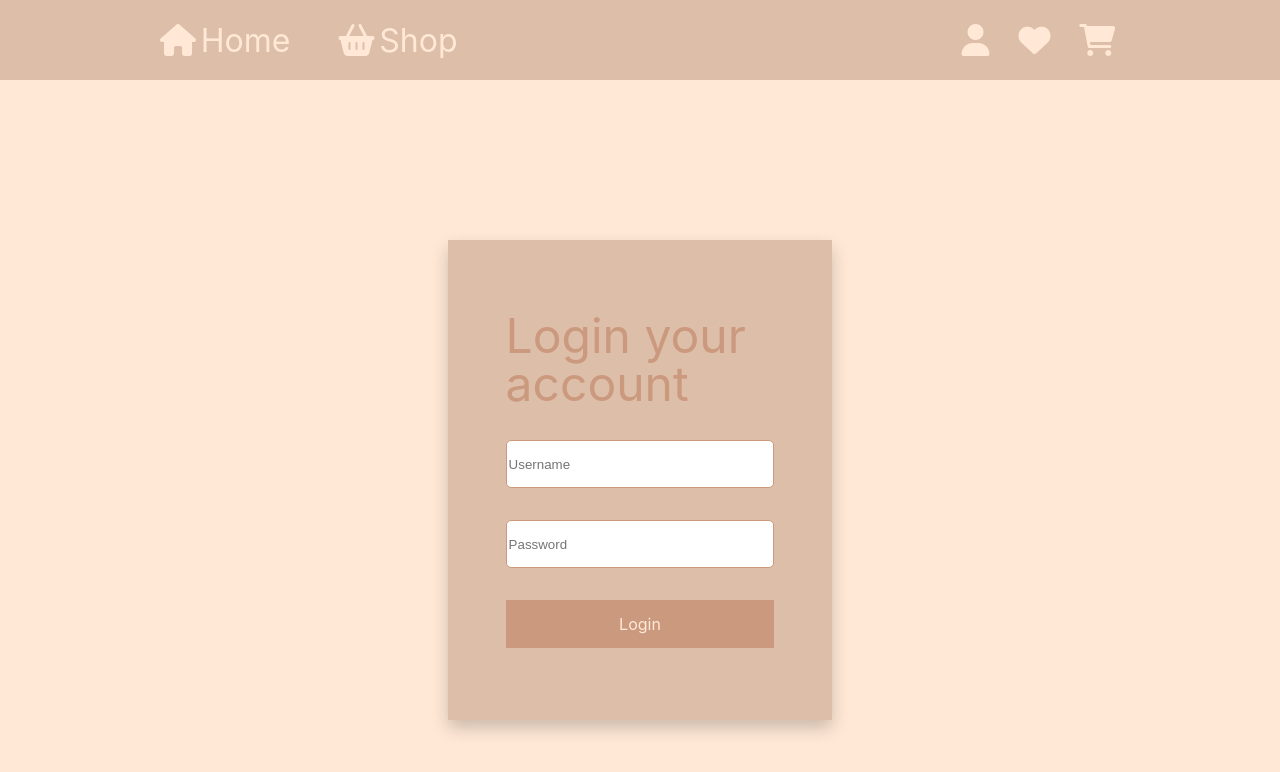
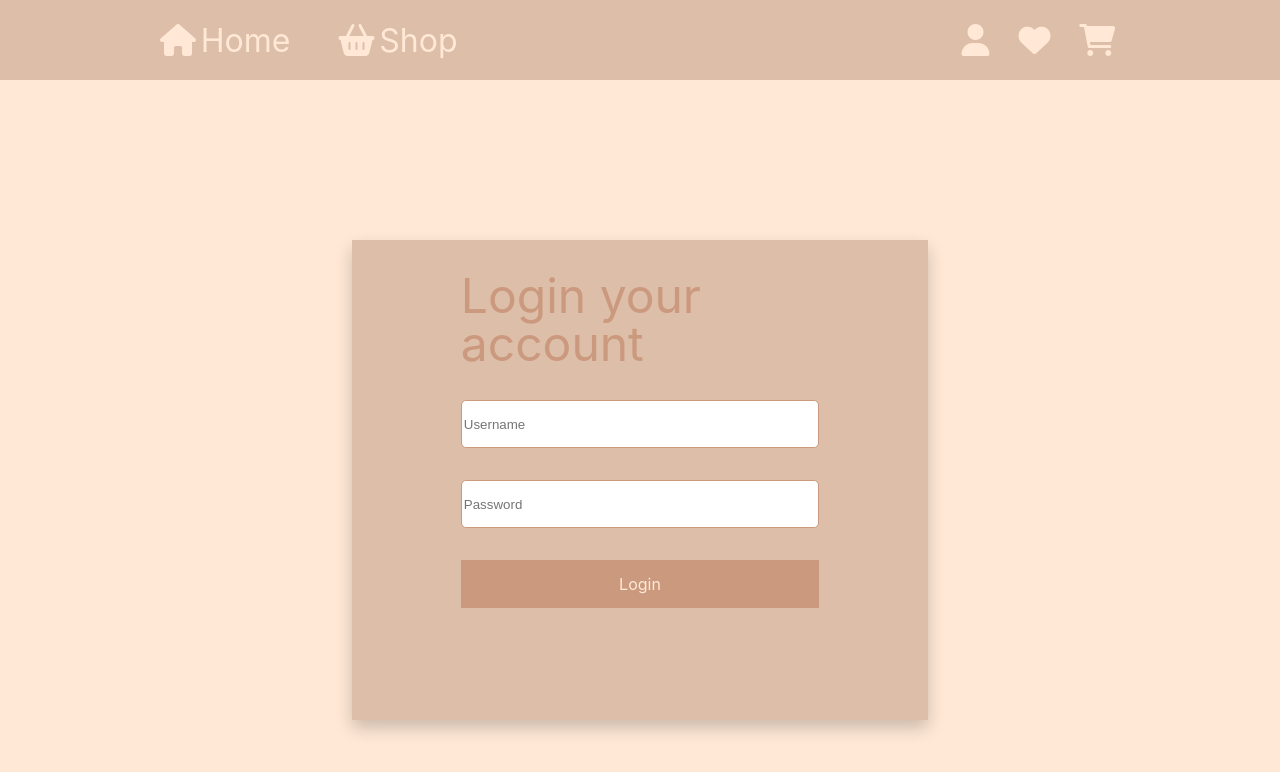
Before and after one commit to AlexxHr/react-shop, a React (Create React App) app in the folder frontend/: page /login in a window 1280 px wide. Shown: the top 772 px of the page. Built offline with nearby package versions, Linux system fonts and the light colour scheme.

Commit message:
prevented logged users from registering and login

```diff
--- a/frontend/public/styles.css
+++ b/frontend/public/styles.css
@@ -36,6 +36,16 @@
 
 .nav-items li i {
     margin-right: 0.30rem;
+}
+
+.nav-items a {
+    font-size: 2rem;
+    color: var(--lighter);
+    text-decoration: none;
+}
+
+.nav-items a:hover  {
+    color: var(--dark)
 }
 
 .nav-items li:hover {
@@ -248,7 +258,7 @@
     border-radius: 10px;
 }
 /* Register page */
-.register {
+.auth {
     background-color: var(--lighter);
     height:100vh;
     display: flex;
@@ -257,37 +267,39 @@
 
 }
 
-.register-box {
+.auth-box {
     box-shadow: 0px 8px 16px 0px rgba(0, 0, 0, 0.2);
     background-color: var(--light);
     height:60%;
     width:30%;
+    min-width: 576px;
+    padding: 2rem;
     display: flex;
-    flex-direction: column;
+    /* flex-direction: column; */
     justify-content:center;
-    align-items: center;
+
     gap: 2rem;
 }
 
-.register-text {
+.auth-text {
     font-size: 3rem;
     color: var(--dark)
 }
 
-.register-form {
+.auth-form {
     width: 70%;
     display: flex;
     flex-direction: column;
     gap: 2rem;
 }
 
-.register-form input {
+.auth-form input {
     height:3rem;
     border-radius: 5px;
     border: 1px solid var(--dark);
 }
 
-.register-btn {
+.auth-btn {
     background-color: var(--dark);
     height:3rem;
     color: var(--lighter);
--- a/frontend/src/components/Login/Login.js
+++ b/frontend/src/components/Login/Login.js
@@ -1,8 +1,9 @@
 import { useState, useContext } from "react";
+import { Navigate } from "react-router-dom";
 import AuthContext from "../../context/AuthContext";
 
 const Login = () => {
-  const { loginUser } = useContext(AuthContext);
+  const { loginUser, user } = useContext(AuthContext);
   const [username, setUsername] = useState("");
   const [password, setPassword] = useState("");
 
@@ -12,11 +13,11 @@ const Login = () => {
   };
 
   return (
-
-    <section className="register">
-            <article className="register-box">
-                <form onSubmit={handleSubmit} className="register-form">
-                    <h1 className="register-text">Login your account</h1>
+    !user ?
+    <section className="auth">
+            <article className="auth-box">
+                <form onSubmit={handleSubmit} className="auth-form">
+                    <h1 className="auth-text">Login your account</h1>
                     <input
                         type="text"
                         id="username"
@@ -31,10 +32,11 @@ const Login = () => {
                         placeholder="Password"
                         required
                     />
-                    <button className="register-btn">Login</button>
+                    <button className="auth-btn">Login</button>
                 </form>
             </article>
         </section>
+  : <Navigate to={'/'}/>
   );
 };
 
--- a/frontend/src/components/Register/Register.js
+++ b/frontend/src/components/Register/Register.js
@@ -1,4 +1,6 @@
 import { useState, useContext } from "react";
+import { Navigate } from "react-router-dom";
+
 import AuthContext from "../../context/AuthContext";
 
 function Register() {
@@ -6,7 +8,7 @@ function Register() {
     const [email, setEmail] = useState("");
     const [password, setPassword] = useState("");
     const [password2, setPassword2] = useState("");
-    const { registerUser } = useContext(AuthContext);
+    const { registerUser, user } = useContext(AuthContext);
 
     const handleSubmit = async e => {
         e.preventDefault();
@@ -14,10 +16,11 @@ function Register() {
     };
 
     return (
-        <section className="register">
-            <article className="register-box">
-                <form onSubmit={handleSubmit} className="register-form">
-                    <h1 className="register-text">Register your account</h1>
+        !user ?
+        <section className="auth">
+            <article className="auth-box">
+                <form onSubmit={handleSubmit} className="auth-form">
+                    <h1 className="auth-text">Register your account</h1>
                     <input
                         type="text"
                         id="username"
@@ -47,10 +50,11 @@ function Register() {
                         required
                     />
                     <p>{password2 !== password ? "Passwords do not match" : ""}</p>
-                    <button className="register-btn">Register</button>
+                    <button className="auth-btn">Register</button>
                 </form>
             </article>
         </section>
+    : <Navigate to={'/'}/>
     );
 }
 
--- a/frontend/src/utils/PrivateRoute.js
+++ b/frontend/src/utils/PrivateRoute.js
@@ -5,7 +5,6 @@ import AuthContext from "../context/AuthContext";
 const PrivateRoute = ({ children, ...rest }) => {
   let { user } = useContext(AuthContext);
   return user ? <Outlet {...rest} /> : <Navigate to="/login" />;
-//   return <Route {...rest}>{!user ? <Navigate to="/login" /> : children}</Route>;
 };
 
 export default PrivateRoute;
```
Also changed, not shown: 1 other file (tests, documents, lock files or other folders).
